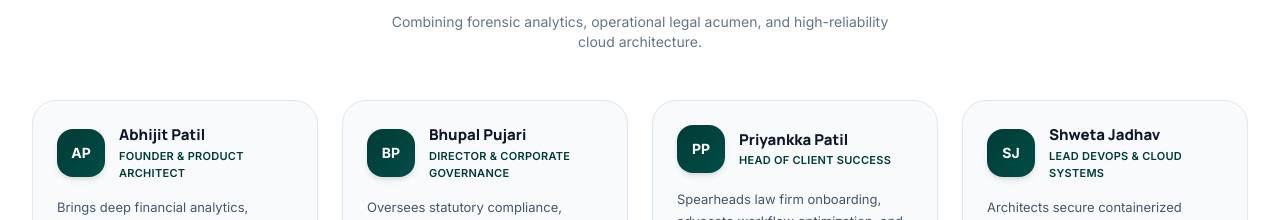
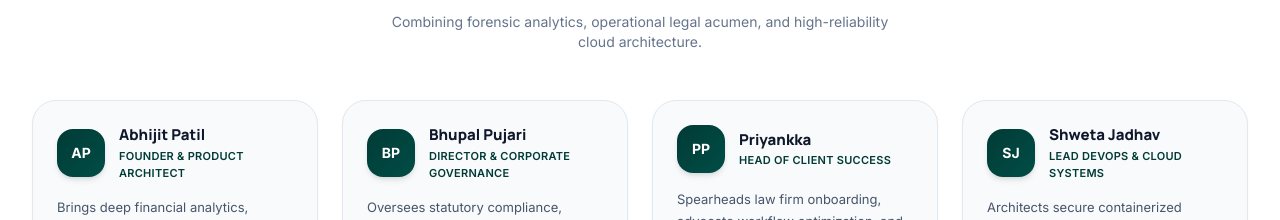
Before and after one commit to Shivm-ops/High-Cort-ERP, a React (Vite) app in the folder fastcase-website/: page /about in a window 1280 px wide. Shown: the part 2184-2404 px from the top of the page. Built offline with nearby package versions, Linux system fonts and the light colour scheme; no server answers.

Commit message:
update about

```diff
--- a/fastcase-website/src/pages/About.jsx
+++ b/fastcase-website/src/pages/About.jsx
@@ -23,7 +23,7 @@ const team = [
   },
   {
     initials: 'PP',
-    name: 'Priyankka Patil',
+    name: 'Priyankka',
     role: 'Head of Client Success',
     badges: ['Firm Onboarding', 'Advocate Workflows'],
     bio: 'Spearheads law firm onboarding, advocate workflow optimization, and continuous product feedback loops.',
```
